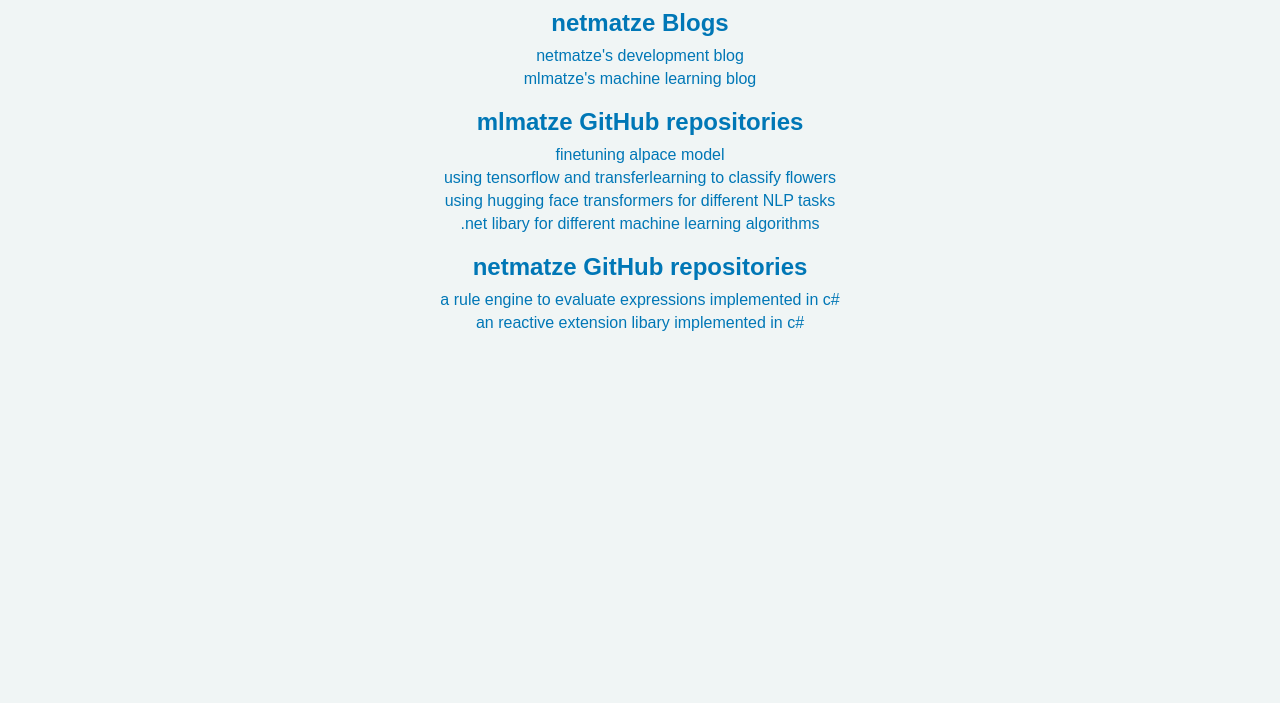
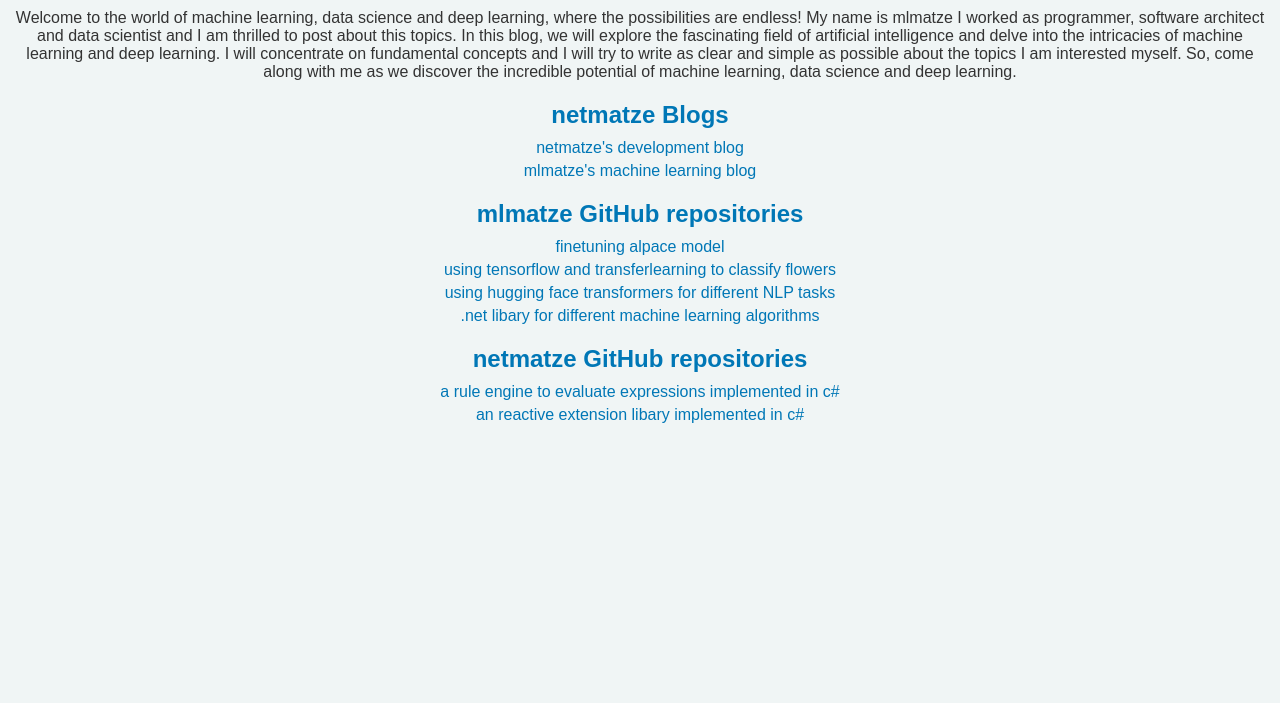
Before and after one commit to netmatze/netmatze.github.io, a plain HTML site: page index.html in a window 1280 px wide. Shown: the part 97-800 px from the top of the page. Drawn offline with Linux system fonts and the light colour scheme.

Commit message:
Update index.html
added instruction

```diff
--- a/index.html
+++ b/index.html
@@ -6,6 +6,7 @@
   </head>
   <body>
     <h1>netmatze blog and GitHub links</h1>
+    <p>Welcome to the world of machine learning, data science and deep learning, where the possibilities are endless! My name is mlmatze I worked as programmer, software architect and data scientist and I am thrilled to post about this topics. In this blog, we will explore the fascinating field of artificial intelligence and delve into the intricacies of machine learning and deep learning. I will concentrate on fundamental concepts and I will try to write as clear and simple as possible about the topics I am interested myself. So, come along with me as we discover the incredible potential of machine learning, data science and deep learning.</p>
     <div id="blog-links">
       <h2>netmatze Blogs</h2>
       <ul>
```
